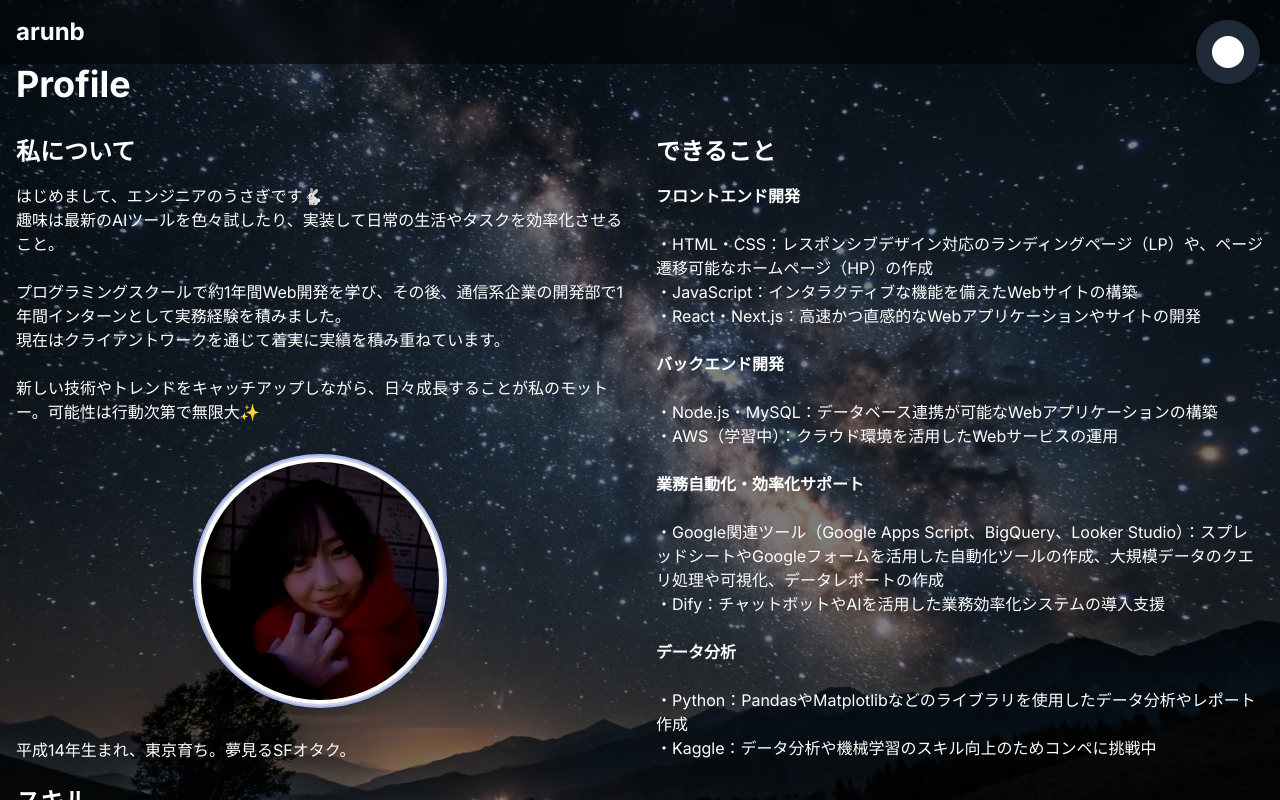
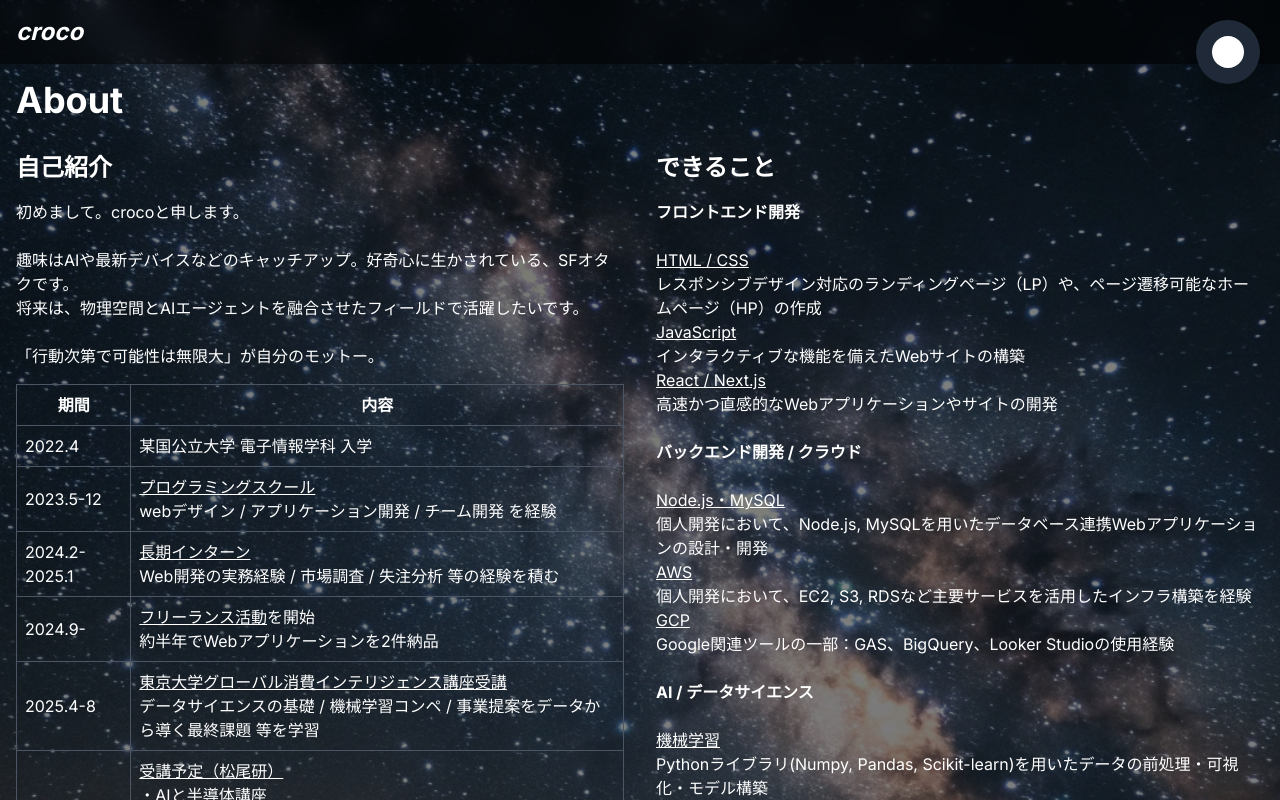
Before and after one commit to yu-rimasui/v3-portfolio, a Next.js app: page /profile in a window 1280 px wide. Shown: the top 800 px of the page. Built offline with nearby package versions, Linux system fonts and the light colour scheme.

Commit message:
feat: プロフィールとスキルを就職活動向けに更新

```diff
--- a/app/profile/page.tsx
+++ b/app/profile/page.tsx
@@ -27,14 +27,14 @@ export default function Profile() {
       <div className="absolute inset-0 bg-black opacity-50"></div>
 
       {/* コンテンツをラップする要素 */}
-      <div className="relative z-10 container mx-auto px-4 py-16">
+      <div className="relative z-10 container mx-auto px-4 py-20">
         <motion.h1
           className="text-4xl font-bold mb-8 text-white"
           initial={{ opacity: 0, y: -50 }}
           animate={{ opacity: 1, y: 0 }}
           transition={{ duration: 0.5 }}
         >
-          Profile
+          About
         </motion.h1>
         <div className="grid grid-cols-1 md:grid-cols-2 gap-8">
           <motion.div
@@ -43,32 +43,79 @@ export default function Profile() {
             transition={{ duration: 0.5, delay: 0.2 }}
             className="text-white"
           >
-            <h2 className="text-2xl font-semibold mb-4">私について</h2>
+            <h2 className="text-2xl font-semibold mb-4">自己紹介</h2>
             <p className="mb-4">
-              はじめまして、エンジニアのうさぎです🐇
+              初めまして。crocoと申します。<br />
               <br />
-              趣味は最新のAIツールを色々試したり、実装して日常の生活やタスクを効率化させること。
+              趣味はAIや最新デバイスなどのキャッチアップ。好奇心に生かされている、SFオタクです。<br />
+              将来は、物理空間とAIエージェントを融合させたフィールドで活躍したいです。<br />
               <br />
-              <br />
-              プログラミングスクールで約1年間Web開発を学び、その後、通信系企業の開発部で1年間インターンとして実務経験を積みました。
-              <br />
-              現在はクライアントワークを通じて着実に実績を積み重ねています。
-              <br />
-              <br />
-              新しい技術やトレンドをキャッチアップしながら、日々成長することが私のモットー。可能性は行動次第で無限大✨
-              <br />
+              「行動次第で可能性は無限大」が自分のモットー。<br />
             </p>
-            <div className="my-8">
-              <Image
-                src="/images/about.jpg"
-                alt="プロフィール画像"
-                width={250}
-                height={250}
-                className="rounded-full mx-auto shadow-xl object-cover border-2 border-gray-300 p-1 bg-white ring-2 ring-indigo-300"
-              />
+            <div className="mt-4">
+                <table className="w-full text-white border-collapse">
+                    <thead>
+                        <tr>
+                            <th className="border border-gray-600 p-2">期間</th>
+                            <th className="border border-gray-600 p-2">内容</th>
+                        </tr>
+                    </thead>
+                    <tbody>
+                        <tr>
+                            <td className="border border-gray-600 p-2">2022.4</td>
+                            <td className="border border-gray-600 p-2">
+                                某国公立大学 電子情報学科 入学
+                            </td>
+                        </tr>
+                        <tr>
+                            <td className="border border-gray-600 p-2">2023.5-12</td>
+                            <td className="border border-gray-600 p-2">
+                                <span className="underline">プログラミングスクール</span><br />
+                                webデザイン / アプリケーション開発 / チーム開発 を経験
+                            </td>
+                        </tr>
+                        <tr>
+                            <td className="border border-gray-600 p-2">2024.2-2025.1</td>
+                            <td className="border border-gray-600 p-2">
+                                <span className="underline">長期インターン</span><br />
+                                Web開発の実務経験 / 市場調査 / 失注分析 等の経験を積む
+                            </td>
+                        </tr>
+                        <tr>
+                            <td className="border border-gray-600 p-2">2024.9-</td>
+                            <td className="border border-gray-600 p-2">
+                                <span className="underline">フリーランス活動</span>を開始<br />
+                                約半年でWebアプリケーションを2件納品
+                            </td>
+                        </tr>
+                        <tr>
+                            <td className="border border-gray-600 p-2">2025.4-8</td>
+                            <td className="border border-gray-600 p-2">
+                                <span className="underline">東京大学グローバル消費インテリジェンス講座受講</span><br />
+                                データサイエンスの基礎 / 機械学習コンペ / 事業提案をデータから導く最終課題 等を学習
+                            </td>
+                        </tr>
+                        <tr>
+                            <td className="border border-gray-600 p-2">2025.8-<br />年度末を目標に</td>
+                            <td className="border border-gray-600 p-2">
+                                <span className="underline">受講予定（松尾研）</span><br />
+                                ・AIと半導体講座<br />
+                                ・深層学習Deep Learning基礎講座<br />
+                                ・大規模言語(LLM)モデル講座<br />
+                                <span className="underline">取得予定</span><br />
+                                ・応用技術者試験<br />
+                                ・FP3級<br />
+                                （・AWS認定）<br />
+                                <span className="underline">その他</span><br />
+                                ・生成系AIを絡めたWebアプリ開発<br />
+                                ・ラズパイを喋らせる<br />
+                                ・Kaggleでメダルを取る
+                            </td>
+                        </tr>
+                    </tbody>
+                </table>
             </div>
-            <p>平成14年生まれ、東京育ち。夢見るSFオタク。</p>
-            <br />
+            {/* <br />
             <h2 className="text-2xl font-semibold mb-4">スキル</h2>
             <div className="flex flex-wrap gap-2 mb-4">
               {skills.map((skill) => (
@@ -79,7 +126,7 @@ export default function Profile() {
                   {skill}
                 </span>
               ))}
-            </div>
+            </div> */}
           </motion.div>
           <motion.div
             initial={{ opacity: 0, x: 50 }}
@@ -91,35 +138,34 @@ export default function Profile() {
             <p className="mb-4">
               <strong>フロントエンド開発</strong>
               <br /> <br />
-              ・HTML・CSS：レスポンシブデザイン対応のランディングページ（LP）や、ページ遷移可能なホームページ（HP）の作成
+              <span className="underline">HTML / CSS</span><br />レスポンシブデザイン対応のランディングページ（LP）や、ページ遷移可能なホームページ（HP）の作成<br />
+              <span className="underline">JavaScript</span><br />インタラクティブな機能を備えたWebサイトの構築<br />
+              <span className="underline">React / Next.js</span><br />高速かつ直感的なWebアプリケーションやサイトの開発<br />
               <br />
-              ・JavaScript：インタラクティブな機能を備えたWebサイトの構築
+              <strong>バックエンド開発 / クラウド</strong>
+              <br /> <br />
+              <span className="underline">Node.js・MySQL</span><br />個人開発において、Node.js, MySQLを用いたデータベース連携Webアプリケーションの設計・開発<br />
+              <span className="underline">AWS</span><br />個人開発において、EC2, S3, RDSなど主要サービスを活用したインフラ構築を経験<br />
+              <span className="underline">GCP</span><br />Google関連ツールの一部：GAS、BigQuery、Looker Studioの使用経験<br />
               <br />
-              ・React・Next.js：高速かつ直感的なWebアプリケーションやサイトの開発
-              <br />
-              <br />
-              <strong>バックエンド開発</strong>
+              <strong>AI / データサイエンス</strong>
               <br /> <br />
-              ・Node.js・MySQL：データベース連携が可能なWebアプリケーションの構築
-              <br />
-              ・AWS（学習中）：クラウド環境を活用したWebサービスの運用
-              <br />
-              <br />
-              <strong>業務自動化・効率化サポート</strong>
-              <br /> <br />
-              ・Google関連ツール（Google Apps Script、BigQuery、Looker
-              Studio）：スプレッドシートやGoogleフォームを活用した自動化ツールの作成、大規模データのクエリ処理や可視化、データレポートの作成
-              <br />
-              ・Dify：チャットボットやAIを活用した業務効率化システムの導入支援
-              <br />
-              <br />
-              <strong>データ分析</strong>
-              <br /> <br />
-              ・Python：PandasやMatplotlibなどのライブラリを使用したデータ分析やレポート作成
-              <br />
-              ・Kaggle：データ分析や機械学習のスキル向上のためコンペに挑戦中
+              <span className="underline">機械学習</span><br />Pythonライブラリ(Numpy, Pandas, Scikit-learn)を用いたデータの前処理・可視化・モデル構築<br />
+              <span className="underline">Kaggle</span><br />複数のコンペに参加し、データ分析からモデル提出までのプロセスを経験<br />
               <br />
             </p>
+
+            <div className="mt-8 mb-3">
+              <Image
+                src="/images/about.jpg"
+                alt="プロフィール画像"
+                width={250}
+                height={250}
+                // className="mx-auto shadow-xl object-cover border-2 border-gray-300 p-1 bg-white ring-2 ring-indigo-300"
+              />
+            </div>
+            <p>H14生まれ、東京育ち。夢見るSFオタク。</p>
+
           </motion.div>
         </div>
       </div>
--- a/app/works/page.tsx
+++ b/app/works/page.tsx
@@ -63,7 +63,7 @@ export default function Works() {
       <div className="absolute inset-0 bg-black opacity-50"></div>
 
       {/* コンテンツをラップする要素 */}
-      <div className="relative z-10 container mx-auto px-4 py-16">
+      <div className="relative z-10 container mx-auto px-4 py-20">
         <motion.h1
           className="text-4xl font-bold mb-8 text-white"
           initial={{ opacity: 0, y: -50 }}
--- a/components/Header.tsx
+++ b/components/Header.tsx
@@ -5,8 +5,8 @@ export default function Header() {
   return (
     <header className="fixed top-0 left-0 w-full z-50 bg-black bg-opacity-50 backdrop-blur-md">
       <div className="container mx-auto px-4 py-4 flex justify-between items-center">
-        <Link href="/" className="text-2xl font-bold font-montserrat">
-          arunb
+        <Link href="/" className="text-2xl font-bold font-montserrat italic">
+          croco
         </Link>
         <QuantumNav />
       </div>
--- a/components/QuantumNav.tsx
+++ b/components/QuantumNav.tsx
@@ -31,7 +31,7 @@ const generateDots = (
 const navItems = [
   { name: "Home", href: "/" },
   { name: "Works", href: "/works" },
-  { name: "Profile", href: "/profile" },
+  { name: "About", href: "/profile" },
   { name: "Contact", href: "/contact" },
 ];
 
```
Also changed, not shown: public/images/about.jpg.
